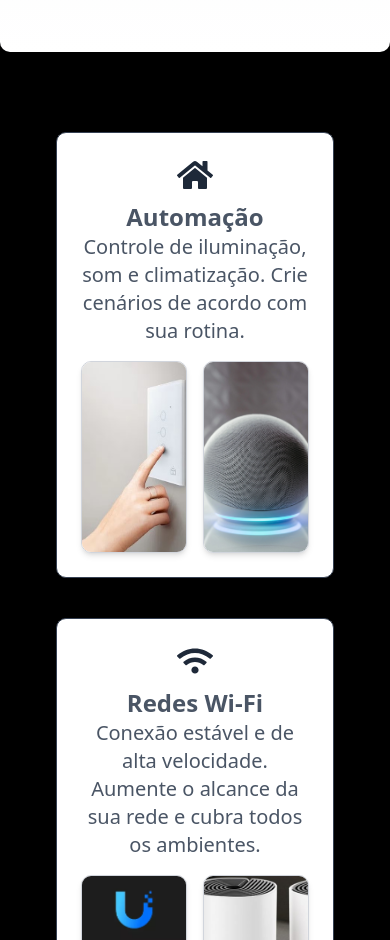
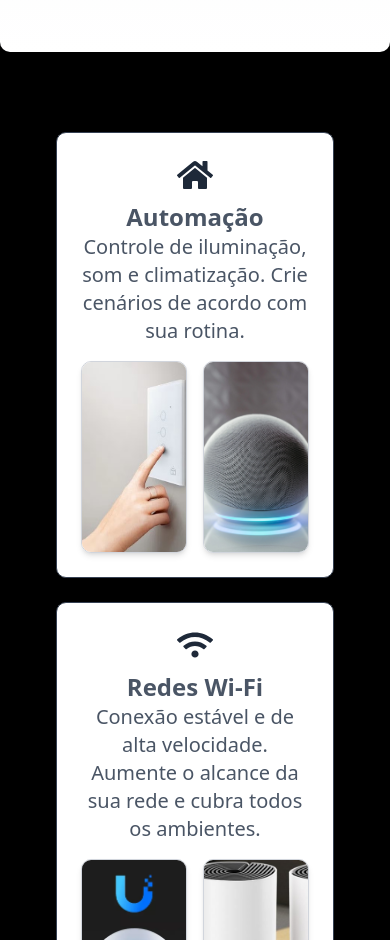
Before and after one commit to DiogoBlanco/inova_website, a Next.js app: page / in a window 390 px wide. Shown: the part 1060-2000 px from the top of the page. Built offline with nearby package versions, Linux system fonts and the light colour scheme.

Commit message:
mobile, links fixed

```diff
--- a/src/app/page.js
+++ b/src/app/page.js
@@ -49,7 +49,7 @@
       </section>
       {/* Serviços */}
       <section className="p-14 bg-black">
-        <div className="mt-6 grid grid-cols-1 md:grid-cols-3 gap-10 text-center">
+        <div className="mt-6 grid gap-6 md:grid-cols-3 text-center">
           {[
             {
               icon: <FaHome className="text-gray-800 text-4xl mx-auto" />,
@@ -129,12 +129,14 @@
         <h2 className="text-2xl font-bold">Entre em Contato</h2>
         <div className="mt-4 flex justify-center space-x-6">
           <a
+            target="_blank"
             href="https://instagram.com/inova.smarthome"
             className="text-pink-400 text-4xl hover:scale-110 transition-transform duration-300"
           >
             <FaInstagram />
           </a>
           <a
+            target="_blank"
             href="mailto:contato@inovasmarthome.com.br"
             className="text-gray-300 text-4xl hover:scale-110 transition-transform duration-300"
           >
@@ -144,6 +146,7 @@
       </footer>
       {/* Botão WhatsApp Fixo */}
       <a
+        target="_blank"
         href="https://wa.me/+5513991545193"
         className="fixed bottom-5 right-5 bg-green-600 text-white w-14 h-14 rounded-full flex items-center justify-center shadow-lg hover:scale-110 transition-transform duration-300"
       >
```
